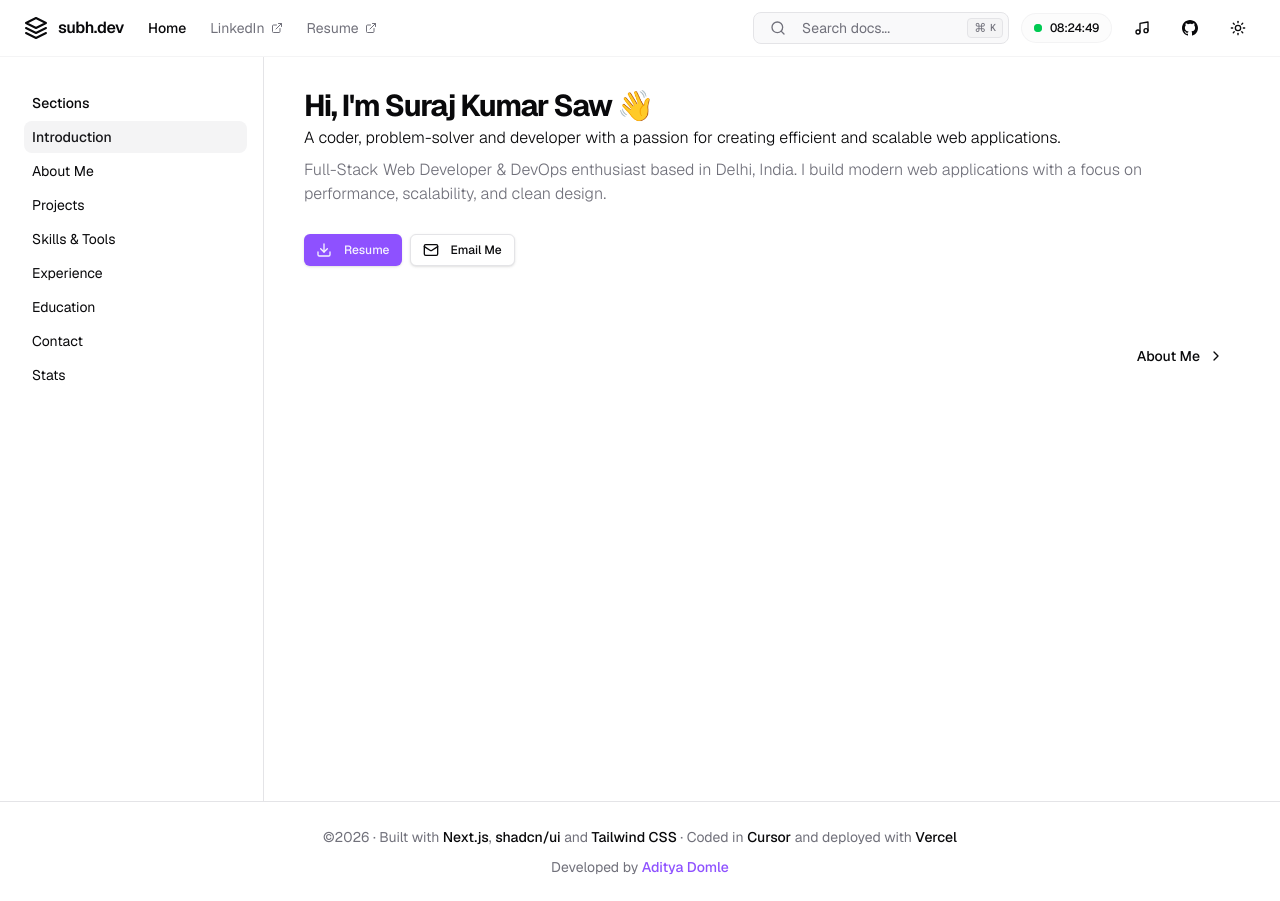
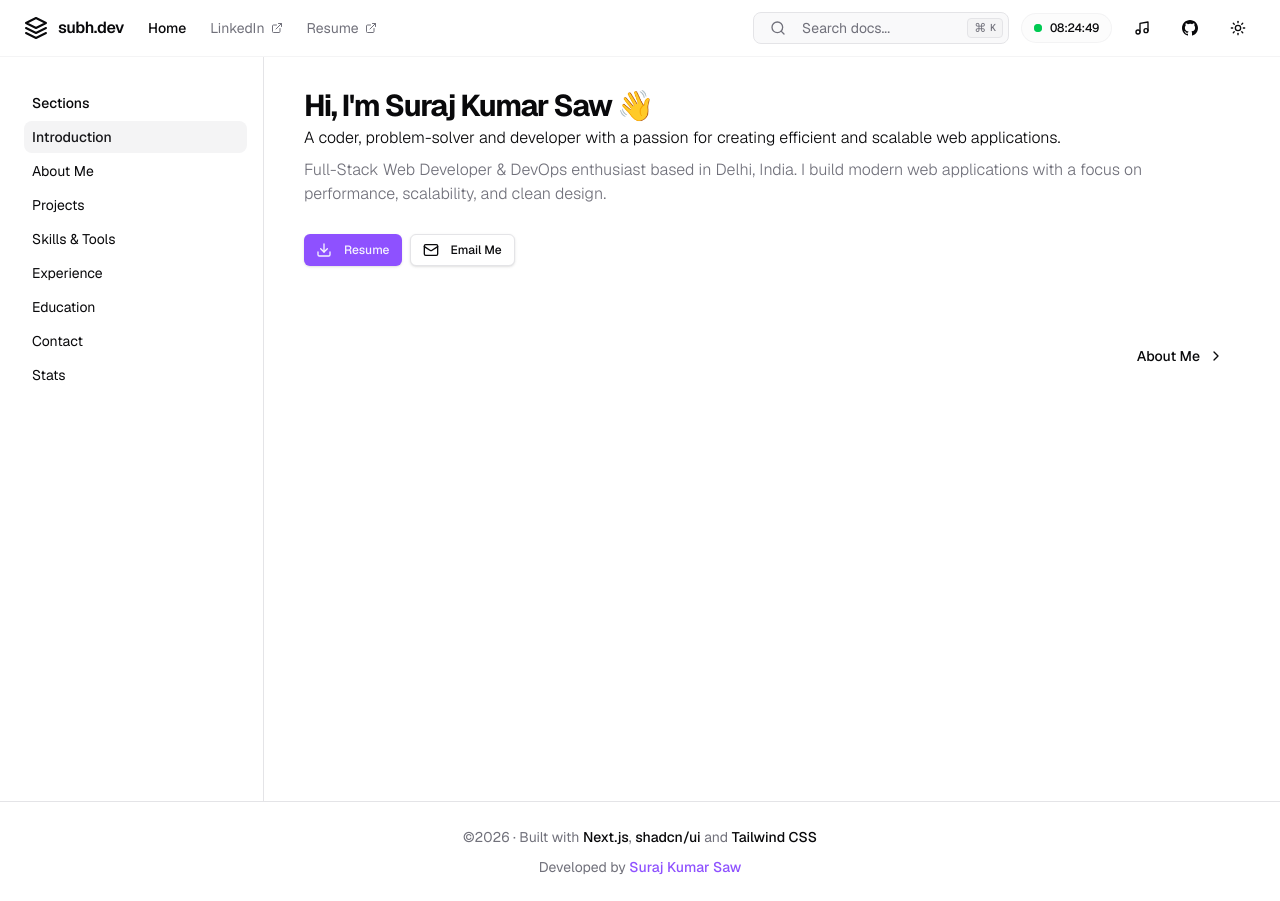
Before and after one commit to suraj-saw/portfolio-suraj, a Next.js app: page / in a window 1280 px wide. Built offline with nearby package versions, Linux system fonts and the light colour scheme.

Commit message:
Initial Commit

```diff
--- a/components/site-footer.tsx
+++ b/components/site-footer.tsx
@@ -16,13 +16,13 @@ export function SiteFooter() {
               and{' '}
               <span className="font-medium text-foreground">Tailwind CSS</span>
             </span>
-            <span className="hidden sm:inline"> · </span>
+            {/* <span className="hidden sm:inline"> · </span>
             <span className="block sm:inline">
               Coded in{' '}
               <span className="font-medium text-foreground">Cursor</span> and
               deployed with{' '}
               <span className="font-medium text-foreground">Vercel</span>
-            </span>
+            </span> */}
           </div>
           <div className="text-xs text-center sm:text-sm text-muted-foreground">
             Developed by{' '}
@@ -32,7 +32,7 @@ export function SiteFooter() {
               rel="noreferrer"
               className="font-medium transition-colors text-primary hover:text-primary/80"
             >
-              Aditya Domle
+              Suraj Kumar Saw
             </Link>
           </div>
         </div>
--- a/config/site.ts
+++ b/config/site.ts
@@ -14,7 +14,7 @@ export const siteConfig = {
     telegram: 'https://t.me/nexjsx',
     twitter: 'https://x.com/suraj03saw',
     github: 'https://github.com/suraj-saw',
-    githubProfile: 'https://github.com/adityadomle',
+    githubProfile: 'https://github.com/suraj-saw',
     linkedin: 'https://www.linkedin.com/in/suraj-kumar-saw-223b3529a/',
     resume: 'https://drive.google.com/file/d/1uCNPLC60O6LdUsUmyQTXoCF2wUdeb9JZ/view?usp=drive_link',
     email: 'mailto:suraj03saw@gmail.com',
```
